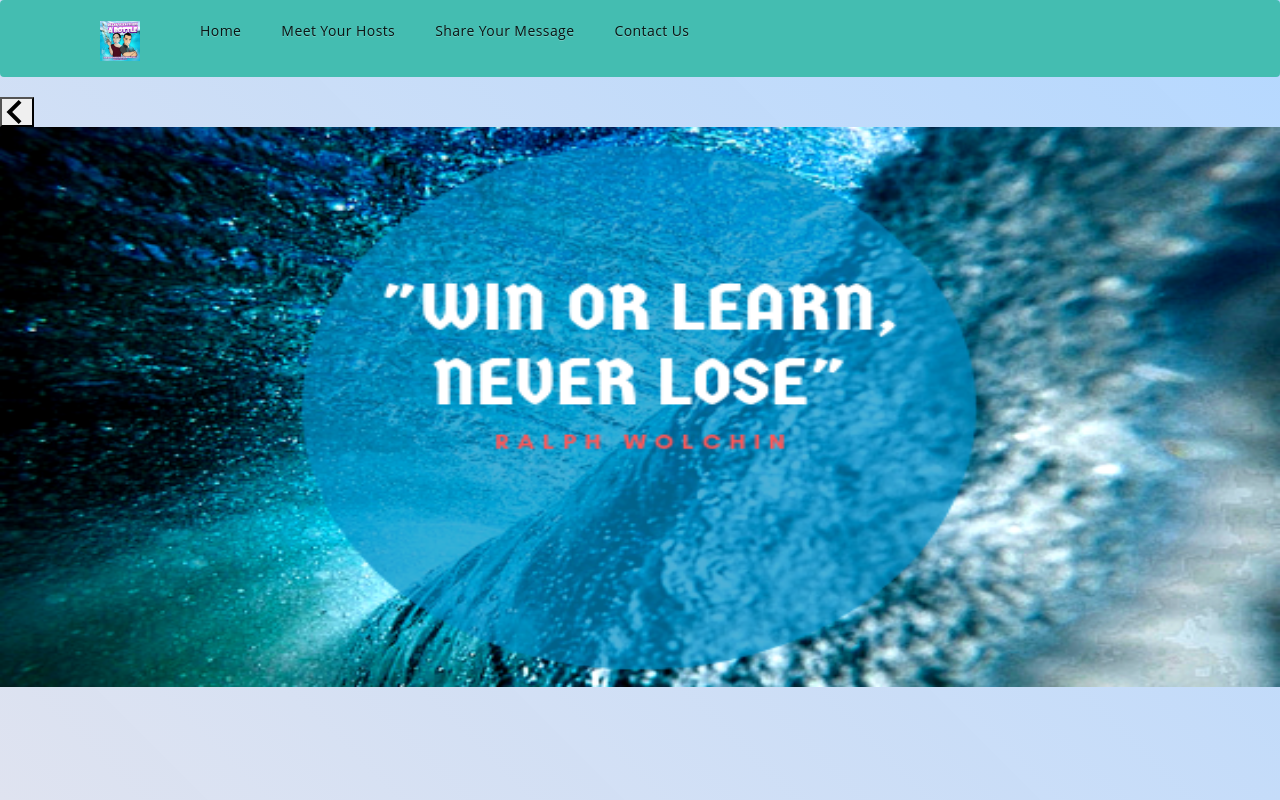
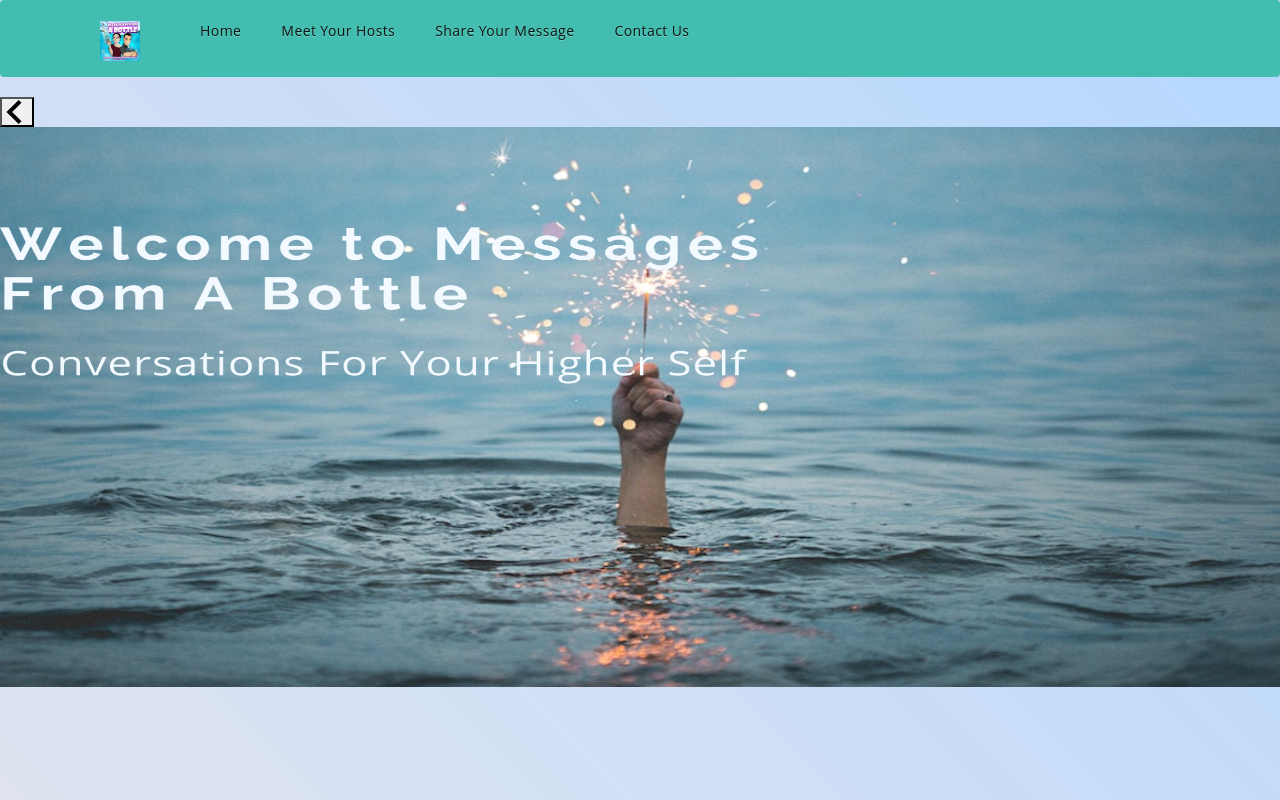
Before and after one commit to lerenah/messagesfromabottle, a React (Create React App) app in the folder client/: page / in a window 1280 px wide. Shown: the top 800 px of the page. Built offline with nearby package versions, Linux system fonts and the light colour scheme; no server answers.

Commit message:
changes image

```diff
--- a/client/src/components/Slider.js
+++ b/client/src/components/Slider.js
@@ -2,7 +2,7 @@
 import { Zoom } from 'react-slideshow-image';
 
 const images = [
-  'assets/pic1.png',
+  'assets/mfab1.png',
   'assets/pic2.png',
   'assets/pic3.png',
   'assets/pic4.png'
```
Also changed, not shown: client/public/assets/mfab1.png (added).
